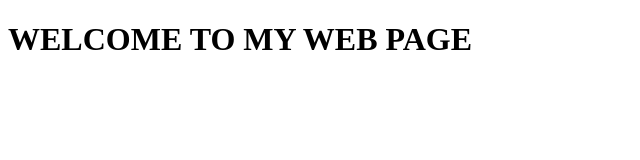
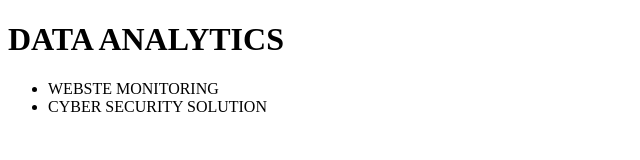
Before and after one commit to cantoclevian/git-test, a plain HTML site: page html-boilerplate/index.html in a window 1280 px wide. Shown: the whole page, without its empty margins (0-640 px from the left). Drawn offline with Linux system fonts and the light colour scheme.

Commit message:
html-boilerplate

```diff
--- a/html-boilerplate/index.html
+++ b/html-boilerplate/index.html
@@ -1,10 +1,20 @@
 <!DOCTYPE html>
-<html lang ="en">
-    <head>
-        <meta charset = "UTF-8">
-        <title> MY DEMO</title>
-    </head>
-    <body>
-       <h1> WELCOME TO MY WEB PAGE</h1>
-    </body>
+<html lang="en">
+<head>
+    <meta charset="UTF-8">
+    <meta name="viewport" content="width=device-width, initial-scale=1.0">
+    <title>Document</title>
+</head>
+<body>
+    <h1><strong> DATA ANALYTICS</strong></h1>
+    <!-- <p1>Lorem, ipsum dolor sit<br> -->
+         <!-- amet consectetur adipisicing elit.<em>Cupiditate et laborum, illum libero</em> expedita consectetur minima enim doloremque distinctio facilis culpa -->
+          <!-- veritatis ipsa provident fuga consequuntur tenetur  -->
+          <!-- architecto eveniet non?</p1> -->
+    <ul>
+        <li> WEBSTE MONITORING</li>
+        <li> CYBER SECURITY SOLUTION</li>
+
+    </ul>
+</body>
 </html>
```
